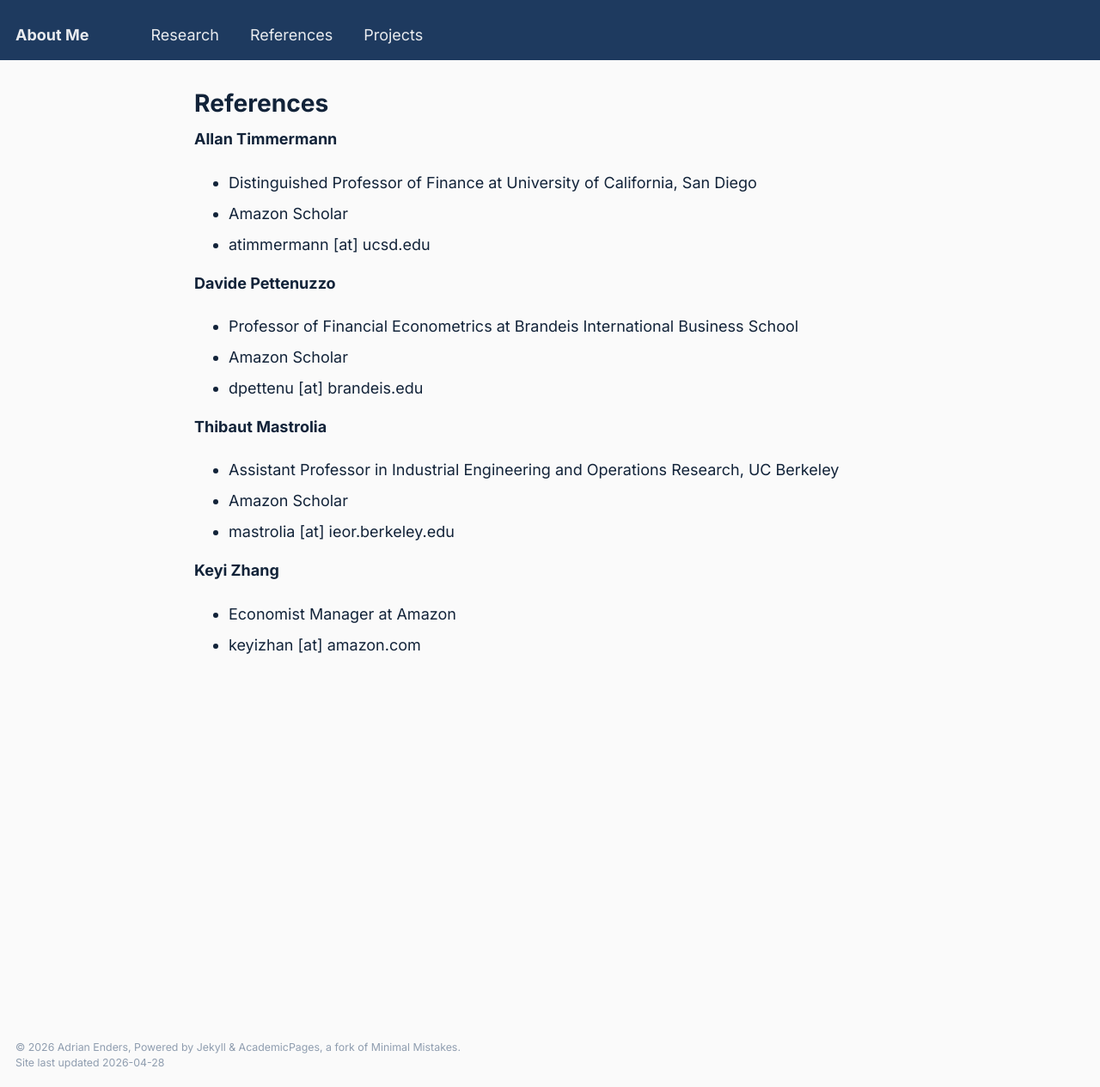
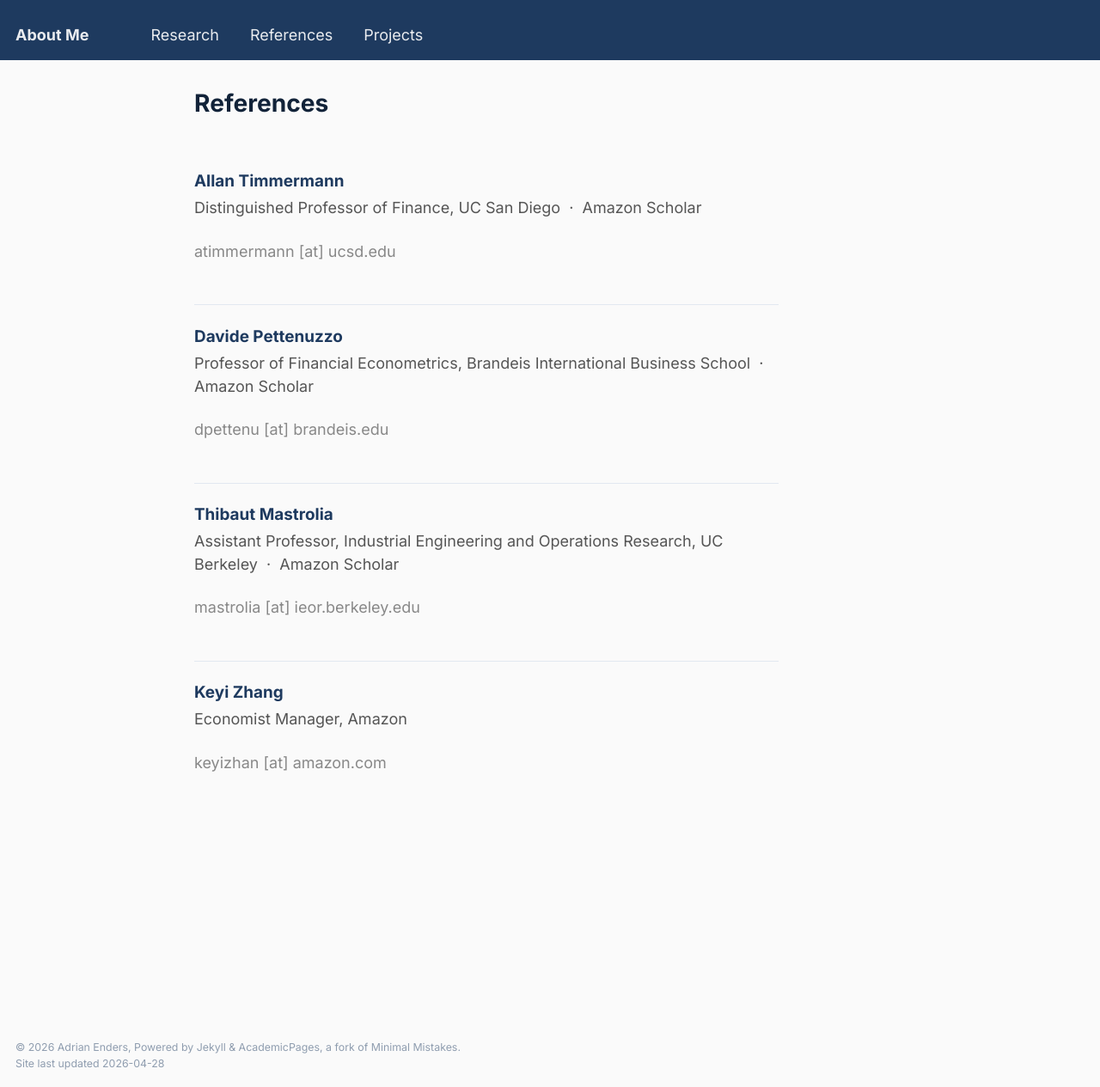
Before and after one commit to ae4292/ae4292.github.io, a Jekyll site: the page built from _pages/References.md, in a window 1280 px wide and 1265 px high. Shown: the whole window at 86% size. Built offline with Jekyll 4.4.1, drawn with Linux system fonts in a browser that asks for light colours.

Commit message:
Redesign References page with clean divider list layout
Co-Authored-By: Claude Sonnet 4.6 <noreply@anthropic.com>

```diff
--- a/_pages/References.md
+++ b/_pages/References.md
@@ -7,23 +7,42 @@ redirect_from:
   - /resume
 ---
 
-{% include base_path %}
+<div class="reference-list">
 
-**Allan Timmermann**
-- Distinguished Professor of Finance at University of California, San Diego
-- Amazon Scholar
-- atimmermann [at] ucsd.edu
+<div class="reference-item">
+  <h3>Allan Timmermann</h3>
+  <p class="ref-title">Distinguished Professor of Finance, UC San Diego &nbsp;·&nbsp; Amazon Scholar</p>
+  <p class="ref-contact">atimmermann [at] ucsd.edu</p>
+</div>
 
-**Davide Pettenuzzo**
-- Professor of Financial Econometrics at Brandeis International Business School
-- Amazon Scholar
-- dpettenu [at] brandeis.edu
+<div class="reference-item">
+  <h3>Davide Pettenuzzo</h3>
+  <p class="ref-title">Professor of Financial Econometrics, Brandeis International Business School &nbsp;·&nbsp; Amazon Scholar</p>
+  <p class="ref-contact">dpettenu [at] brandeis.edu</p>
+</div>
 
-**Thibaut Mastrolia**
-- Assistant Professor in Industrial Engineering and Operations Research, UC Berkeley
-- Amazon Scholar
-- mastrolia [at] ieor.berkeley.edu
+<div class="reference-item">
+  <h3>Thibaut Mastrolia</h3>
+  <p class="ref-title">Assistant Professor, Industrial Engineering and Operations Research, UC Berkeley &nbsp;·&nbsp; Amazon Scholar</p>
+  <p class="ref-contact">mastrolia [at] ieor.berkeley.edu</p>
+</div>
 
-**Keyi Zhang**
-- Economist Manager at Amazon
-- keyizhan [at] amazon.com
+<div class="reference-item">
+  <h3>Keyi Zhang</h3>
+  <p class="ref-title">Economist Manager, Amazon</p>
+  <p class="ref-contact">keyizhan [at] amazon.com</p>
+</div>
+
+</div>
+
+<style>
+.reference-list { max-width: 680px; margin-top: 1.5rem; }
+.reference-item {
+  padding: 1.4rem 0;
+  border-bottom: 1px solid #e2e8f0;
+}
+.reference-item:last-child { border-bottom: none; }
+.reference-item h3 { margin: 0 0 0.3rem; font-size: 1.05rem; color: #1e3a5f; }
+.ref-title { margin: 0 0 0.25rem; font-size: 0.9rem; color: #555; }
+.ref-contact { margin: 0; font-size: 0.85rem; color: #888; }
+</style>
```
